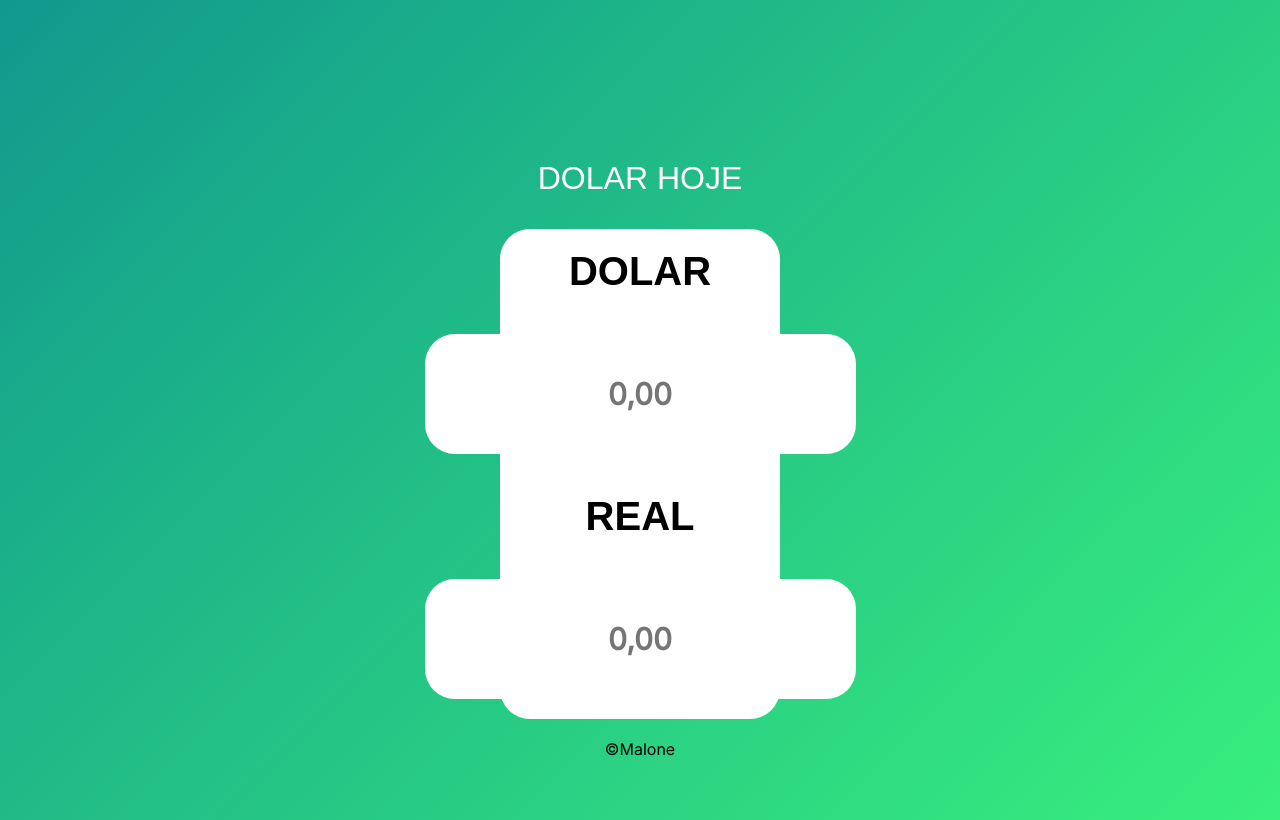
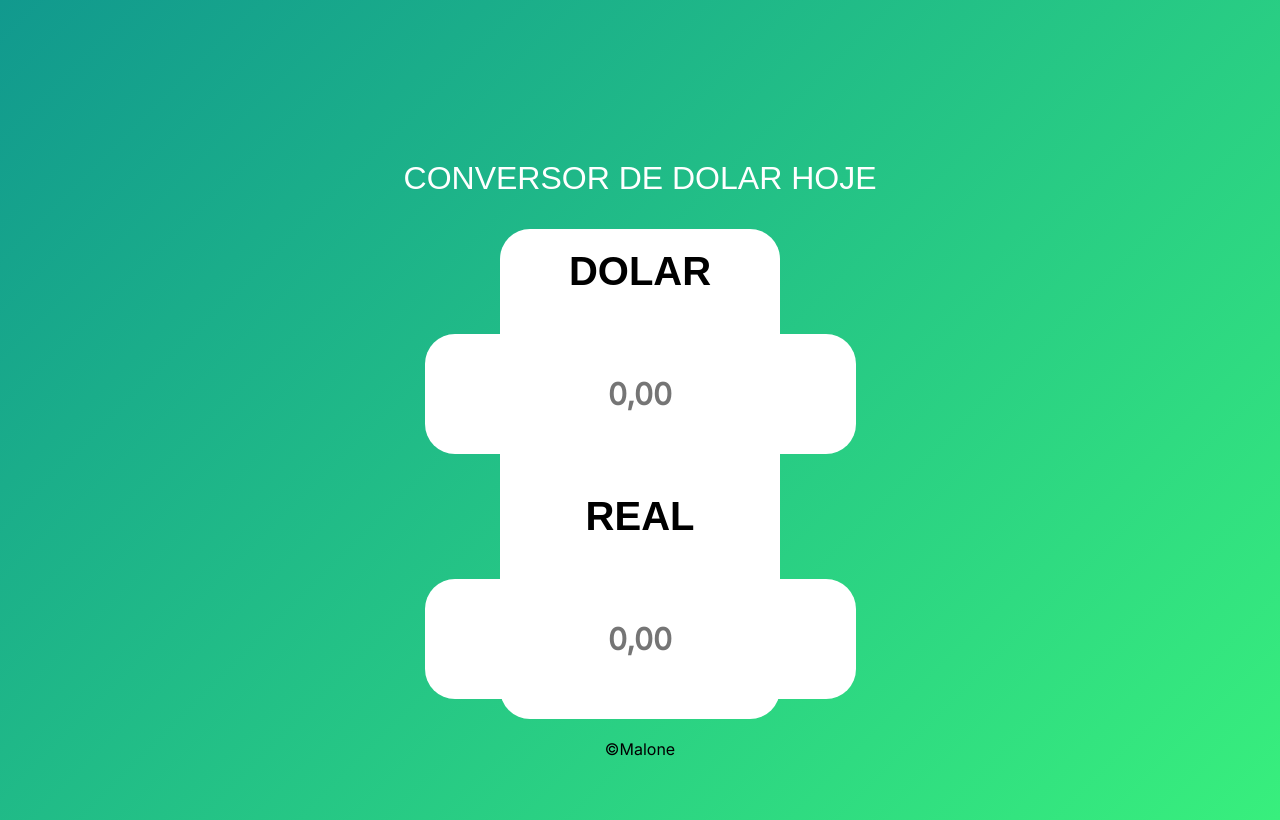
Before and after one commit to RichardsonMalone/calc-dolar-today, a plain HTML site: page index.html in a window 1280 px wide. Drawn offline with Linux system fonts and the light colour scheme.

Commit message:
atualizando site moedas

```diff
--- a/index.html
+++ b/index.html
@@ -11,7 +11,7 @@
   </head>
   <body>
       <div>
-        <h1 class="text1">DOLAR HOJE</h1>
+        <h1 class="text1">CONVERSOR DE DOLAR HOJE</h1>
       </div>
       <div class="value">
         <form action="x">
```
